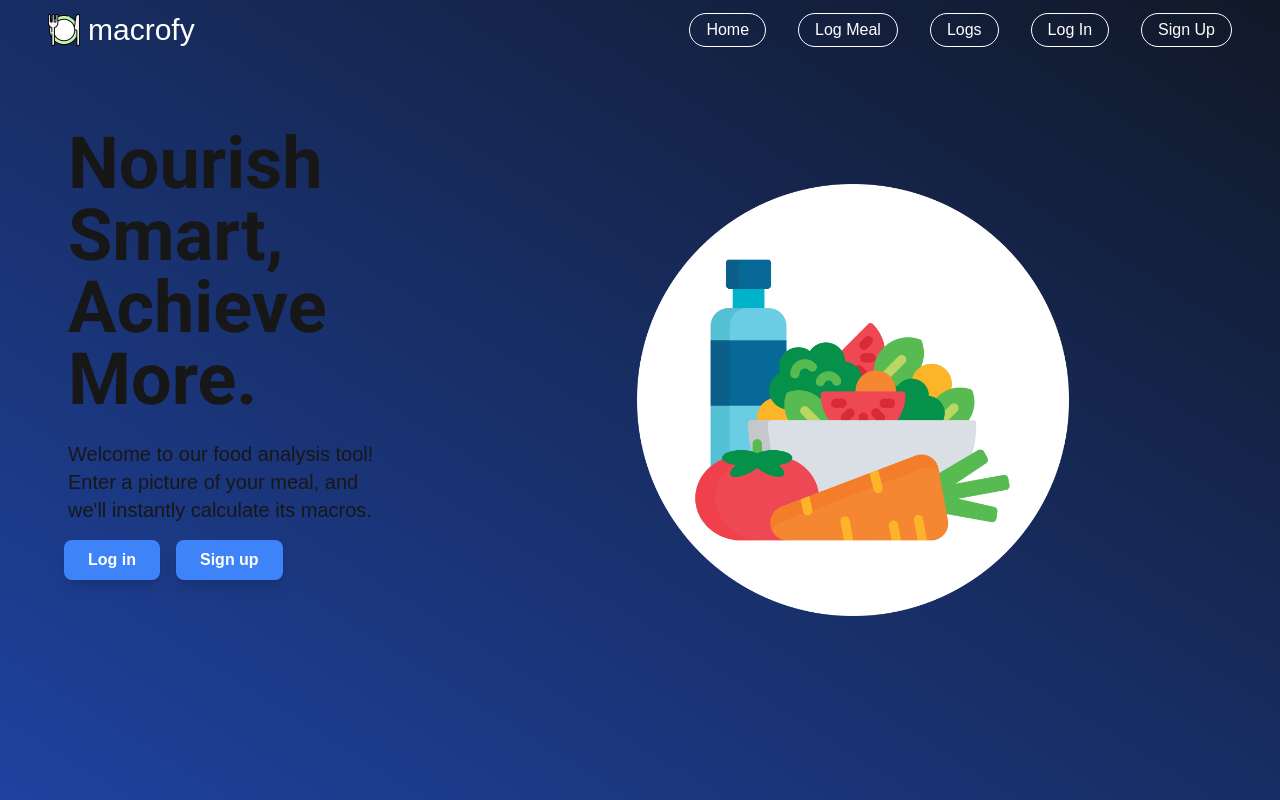
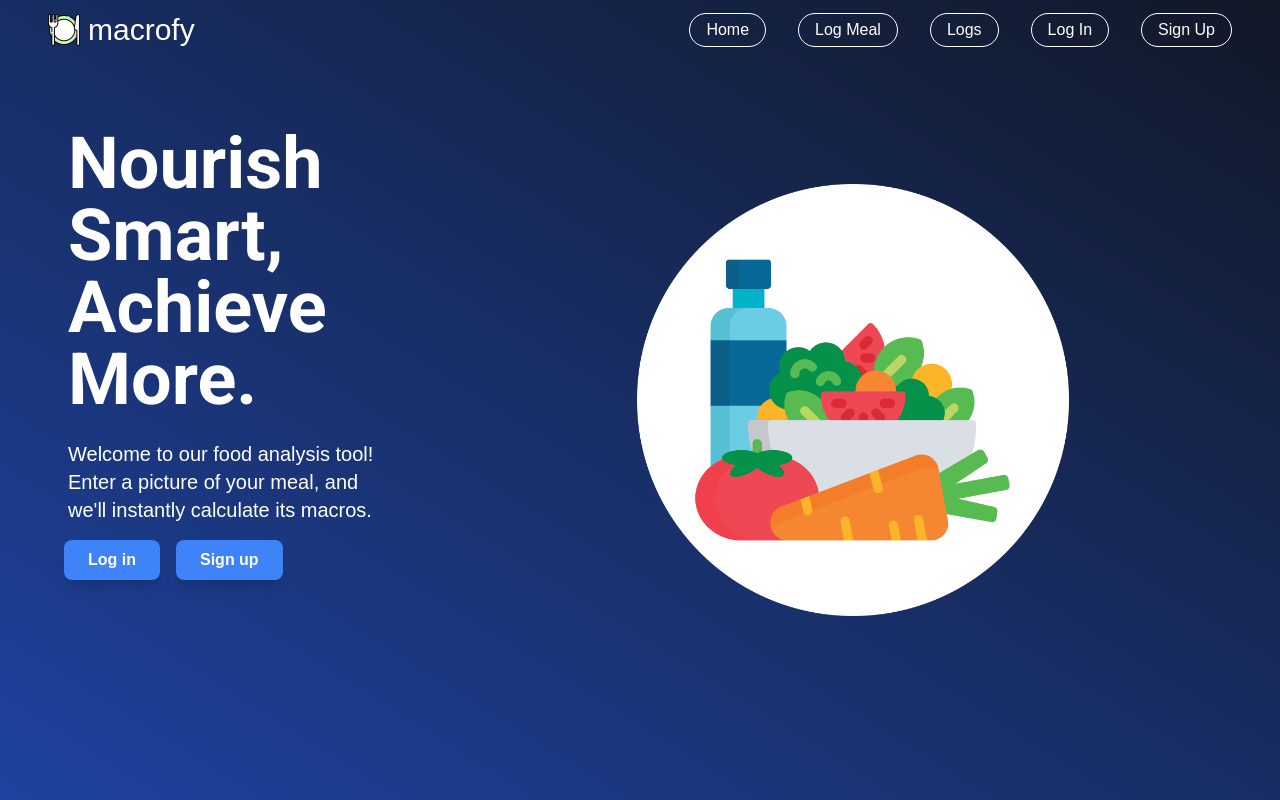
Before and after one commit to xxfmin/macrofy, a Next.js app in the folder macroai/: page / in a window 1280 px wide. Built offline with nearby package versions, Linux system fonts and the light colour scheme.

Commit message:
fixing colors

```diff
--- a/macroai/package.json
+++ b/macroai/package.json
@@ -38,6 +38,6 @@
     "eslint-config-next": "14.2.14",
     "postcss": "^8",
     "tailwindcss": "^3.4.1",
-    "typescript": "^5"
+    "typescript": "5.6.2"
   }
 }
--- a/macroai/src/app/page.tsx
+++ b/macroai/src/app/page.tsx
@@ -4,7 +4,7 @@ import photo from "./components/images/cover-photo.png";
 import { useRouter } from "next/navigation";
 import { Roboto } from "next/font/google";
 import Navbar from "./components/Navbar/Navbar";
-import Head from 'next/head';
+import Head from "next/head";
 
 const roboto = Roboto({
   subsets: ["latin"],
@@ -31,13 +31,17 @@ export default function Home() {
         <div className="flex h-screen w-1/3">
           <div className="flex flex-row">
             <div className="flex flex-col ml-7 relative top-32">
-              <h1 className={`text-7xl pl-10 font-bold ${roboto.className}`}>
+              <h1
+                className={`text-7xl pl-10 font-bold text-white ${roboto.className}`}
+              >
                 Nourish Smart,
               </h1>
-              <h1 className={`text-7xl pl-10 font-bold ${roboto.className}`}>
+              <h1
+                className={`text-7xl pl-10 font-bold text-white ${roboto.className}`}
+              >
                 Achieve More.
               </h1>
-              <p className="pl-10 pt-6 mr-10 text-xl">
+              <p className="pl-10 pt-6 mr-10 text-xl text-white">
                 Welcome to our food analysis tool! Enter a picture of your meal,
                 and we'll instantly calculate its macros.
               </p>
```
Also changed, not shown: 1 other file (tests, documents, lock files or other folders).
